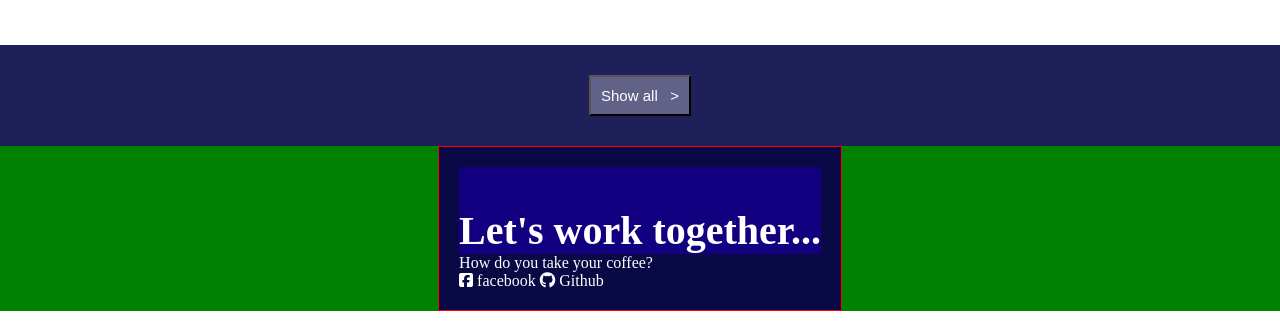
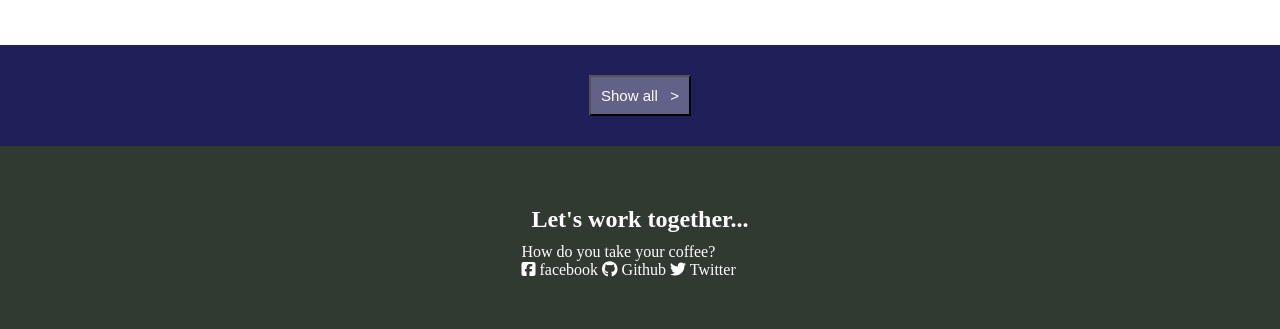
Before and after one commit to Gloria192/portfolio, a plain HTML site: page index.html in a window 1280 px wide. Shown: the part 2002-2331 px from the top of the page. Drawn offline with Linux system fonts and the light colour scheme.

Commit message:
eight commit

```diff
--- a/index.html
+++ b/index.html
@@ -28,7 +28,7 @@
                 <hr></hr>
               </div> -->
               <section class="section__projects" id="projects">
-                <h2>These are some of my projects</h2>
+                <h2 class="h2">These are some of my projects</h2>
                 <div class="projects__div">
                     <a href="https://codepen.io/freeCodeCamp/full/zNqgVx" target="_blank" class="project-tile">
                         <img class="projects__images" src="https://cdn.freecodecamp.org/testable-projects-fcc/images/tribute.jpg">
@@ -61,11 +61,14 @@
              </section>
              <section class="links">
                 <div class="link">
-                    <h2>Let's work together...</h2>
+                    <h2 id="link_h2">Let's work together...</h2>
                     <p>How do you take your coffee?</p>
                     <i class="fa-brands fa-square-facebook">
-                    </i> facebook
-                    <i class="fa-brands fa-github"></i> Github
+                    </i>  facebook
+                    <i class="fa-brands fa-github"></i>  Github
+                    <i class="fa-brands fa-twitter"></i> Twitter
+                    <!-- <i class="fa-solid fa-at"></i> send a mail -->
+                    <!-- <i class="fa-duotone fa-thin fa-mobile"></i> call me  -->
                 </div>
 
 
--- a/style.css
+++ b/style.css
@@ -37,7 +37,7 @@ h1{
     height:1150px;
     width:100%;
 }
-h2{
+.h2{
     text-align: center;
     color:white;
     font-size:40px;
@@ -117,9 +117,6 @@ hr{
         color: orange;
         position: absolute;
         left: 20px;
-
-
-
 }
 
 .projects_p:hover::before{
@@ -144,14 +141,22 @@ hr{
     font-weight: 500;
 }
 .links{
-    background-color: green;
+    background-color: rgb(49, 58, 49);
     color: white;
     display:flex;
     justify-content: center;
+    padding: 20px;
+    /* width: 100%;
+    height: 100vh; */
 
 }
 .link{
-    border: 1px solid red;
+    /* border: 1px solid red; */
     padding: 20px;
-    background-color: rgb(9, 9, 70);
+    /* background-color: rgb(9, 9, 70); */
+    margin: 10px;
+    color: white;
 }
+#link_h2{
+padding: 10px;
+}
```
